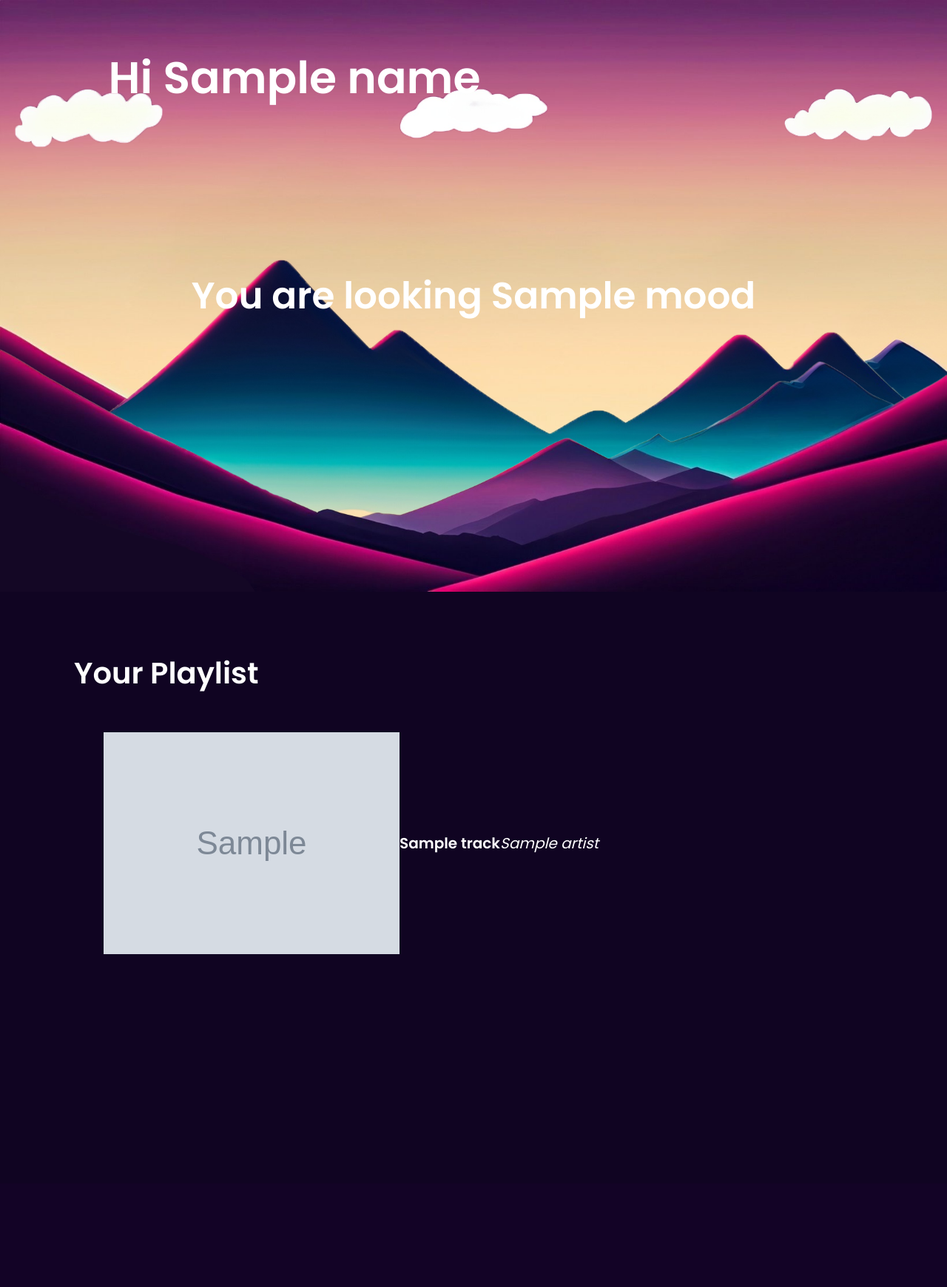
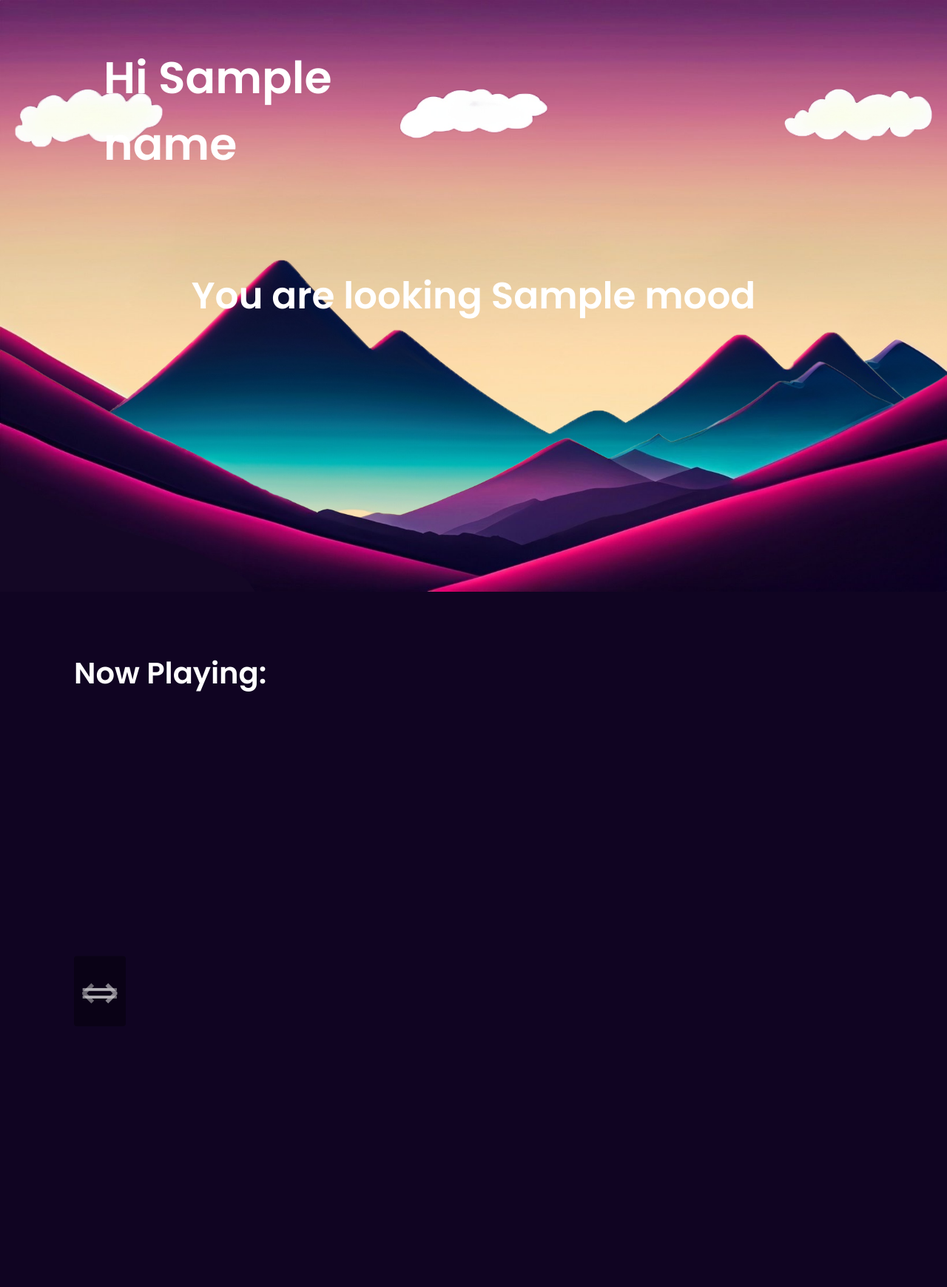
Before and after one commit to Gwon-Stephen/MoodMusic, a Flask app: template templates/results.html in a window 1280 px wide; the page is wider, and only the part inside the window is pictured. Shown: that part at 74% size. Before the commit the page ends 1290 px from the top of that part, so only its background shows below. Run offline with Flask 3, Linux system fonts and the light colour scheme; the template is opened without the code that fills it: most values are stand-ins (such as "Sample title", 1, 10 or a date in 2020); grey boxes marked "Sample" are stand-in pictures.

Commit message:
Added frontend

```diff
--- a/app.py
+++ b/app.py
@@ -7,7 +7,7 @@
 app = Flask(__name__)
 app.secret_key = 'dev'
 
-scopes = "ugc-image-upload playlist-modify-private playlist-modify-public user-top-read"
+scopes = "ugc-image-upload playlist-modify-private playlist-modify-public user-top-read streaming user-modify-playback-state"
 REDIRECT_URI = "http://127.0.0.1:5000/callback"
 CLIENT_ID = "602926a561c04ccc83591ca0a422e50f"
 CLIENT_SECRET = "9ba1ef576668404285679f387eb13783"
@@ -66,7 +66,6 @@
             "uri": song.uri,
             "cover-url": song.cover_url,
         }
-        print(x)
         session["recommendations"].append(json.dumps(x))
     return (render_template('results.html', name=session["name"], mood=curmood, tracks=recommendations)) #add emoticon
 
--- a/static/results.css
+++ b/static/results.css
@@ -4,6 +4,10 @@
 :root{
     /*font*/
     --body-font: "Poppins", sans-serif;
+}
+
+*, *::before, *::after {
+  box-sizing: border-box;
 }
 
 * {
@@ -127,26 +131,46 @@
   }
 
   .gallery{
-    width:100%
+    width: 100vw;
+    height: 100vh;
+    position: relative;
+  }
+
+  .gallery > ul {
+    margin: 0;
+    padding: 0;
+    list-style: none;
   }
 
   .track{
-    align-items: center;
-    display: flex;
-    height: 400px;
-    margin: 0 auto;
-    max-width: 1000px;
-    position: relative;
+    position: absolute;
+    inset: 0;
+    opacity: 0;
   }
 
-  /*
-  .cover{
-    height: 200px;
-    opacity: 0;
+  .track > img {
+    display: block;
+    width: 80%;
+    height: 80%;
+    object-fit: cover;
+    object-position: center;
+  }
+
+  .track[data-active] {
+    opacity: 1;
+  }
+
+  .carousel-button {
     position: absolute;
-    transition: all 0.3s ease-in-out;
-    width: 330px;
-    z-index: 0;
-    border-radius: 15px;
-    background-size: contain;
-  }*/
+    z-index: 2;
+    background: none;
+    border: none;
+    font-size: 4rem;
+    top: 50%;
+    transform: translateY(-50%);
+    color: rgba(255,255,255, .5);
+    cursor: pointer;
+    border-radius: .25rem;
+    padding: 0 .5rem;
+    background-color: rgba(0,0,0,.2);
+  }
--- a/templates/results.html
+++ b/templates/results.html
@@ -27,8 +27,11 @@
         <img src="../static/Layer 2.png" id="Mountain2" alt="">
     </section>
     <section id="About">
-        <h1>Your Playlist</h1>
+        <h1>Now Playing:</h1>
         <div class="gallery">
+            <button class="carousel-button prev">&#8656</button>
+            <button class="carousel-button next">&#8658</button>
+            <ul>
                 {% for track in tracks %}
                 <div class = "track">
                     <img class="cover" src={{track.cover_url}} + ".png" />
@@ -36,7 +39,7 @@
                     <div class="artist"><i>{{track.artist}}</i></div>
                 </div>
                 {% endfor %}
-            <div class="gallery-controls"></div>
+            </ul>
         </div>
         <script src="../static/script.js"></script>
     </section>
--- a/util.py
+++ b/util.py
@@ -65,6 +65,7 @@
     # get recommendations
     parameters["seed_artists"] = artists
     parameters["seed_tracks"] = tracks
+    parameters["limit"] = 10
     endpoint = "/v1/recommendations"
     response = make_API_call(access_token=access_token, endpoint=endpoint, params=parameters)["tracks"]
 
@@ -79,6 +80,8 @@
         url = track["album"]["images"][0]["url"]
         song = Song(name=name, artist=', '.join(artists), uri=uri, cover_url=url)
         recommendations.append(song)
+
+    add_queue(access_token=access_token, songs=recommendations)
     return recommendations
 
 
@@ -92,8 +95,17 @@
 
 # takes list of Song objects & add songs to queue
 def add_queue(access_token, songs):
-    # clear queue
-    return 0
+    endpoint = "/v1/me/player/queue"
+    parameters = {}
+    print("adding to queue")
+    for song in songs:
+        print("adding", song.uri, "to queue")
+        parameters["uri"] = song.uri
+        make_API_call(access_token=access_token, endpoint=endpoint, params=parameters, post=True)
+    endpoint = "/v1/me/player/next"
+    make_API_call(access_token=access_token, endpoint=endpoint, post=True)
 
 
-# write openCV image to static files & access in frontend
+# access OpenCV capture in frontend
+# add make playlist functionality
+# refresh page functionality
```
Lines whose indentation alone changed are shown as unchanged.
